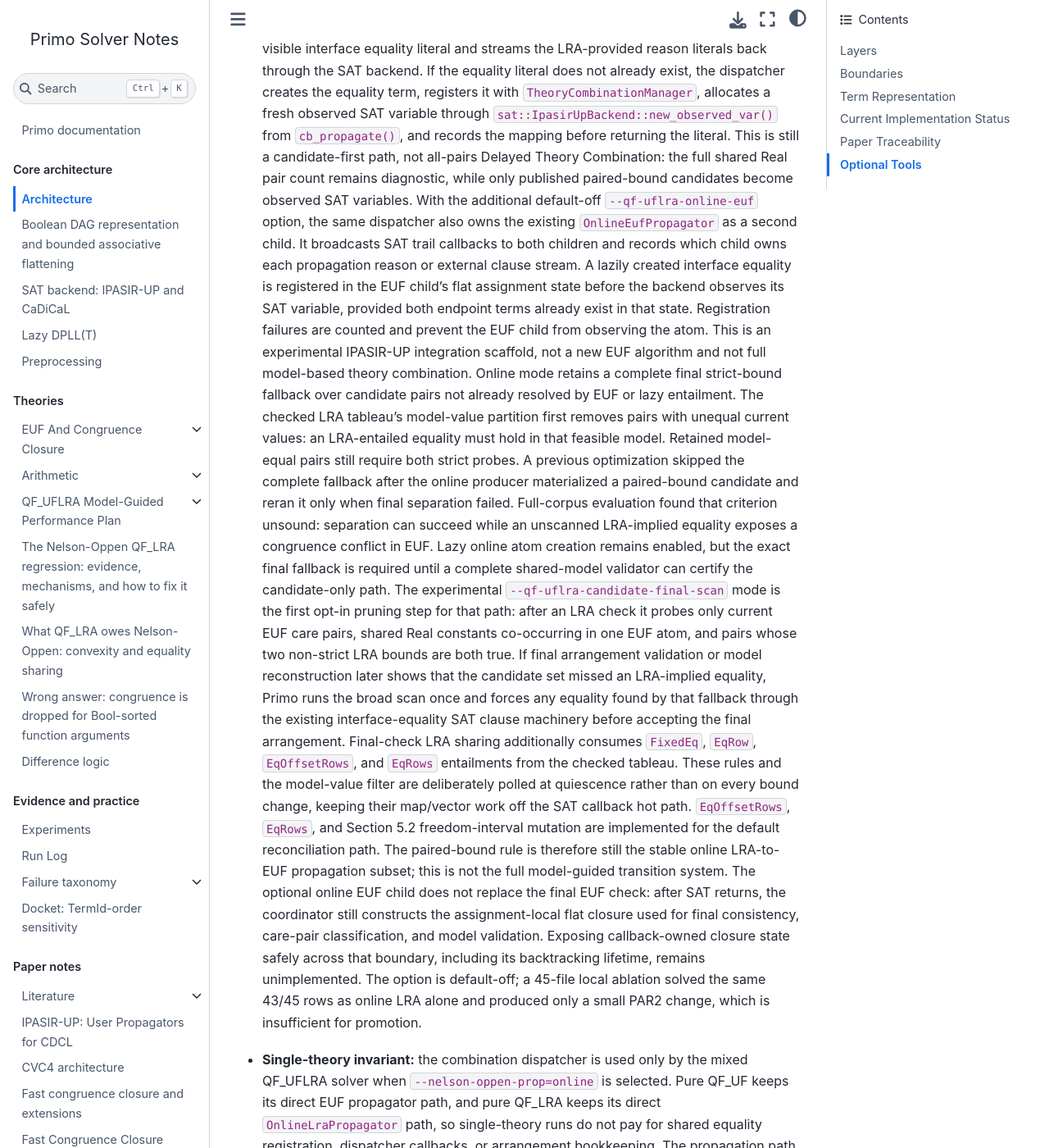
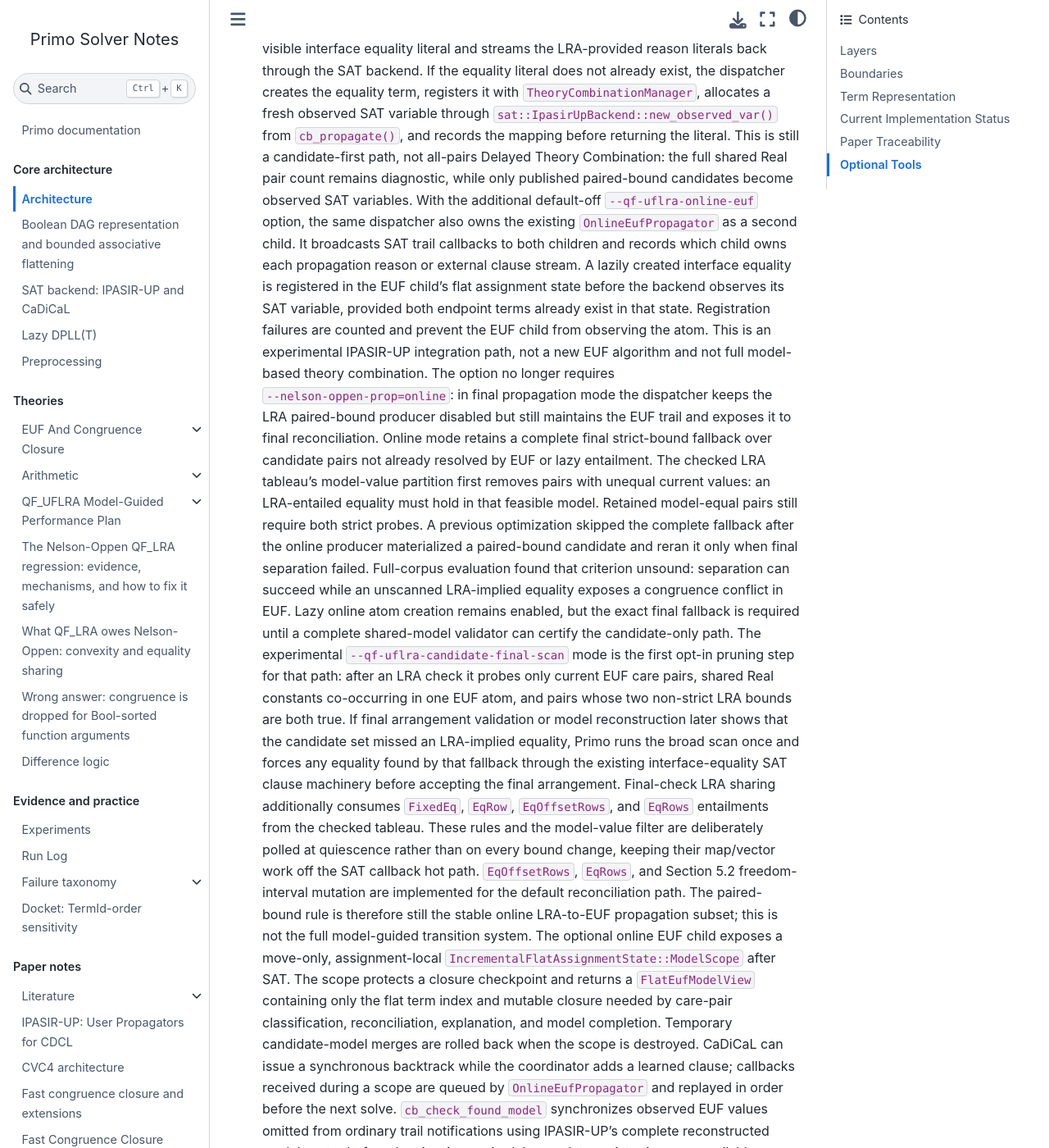
Before and after one commit to primo-solver/primo, a Jupyter Book: the page built from docs/architecture.md, in a window 1280 px wide and 1400 px high, scrolled down 11751 px. Shown: the whole window at 82% size. Built offline with Jupyter Book 1.0.4 settings and Sphinx 7.4.7 and the Sphinx Book theme 1.1.4, drawn with Linux system fonts in a browser that asks for light colours; some of the changed text lies outside the part shown.

Commit message:
Reuse live EUF state in mixed final checks

```diff
--- a/docs/architecture.md
+++ b/docs/architecture.md
@@ -462,8 +462,11 @@ Implemented now:
   before the backend observes its SAT variable, provided both endpoint terms
   already exist in that state. Registration failures are counted and prevent
   the EUF child from observing the atom. This is an experimental IPASIR-UP
-  integration scaffold, not a new EUF algorithm and not full model-based theory
-  combination.
+  integration path, not a new EUF algorithm and not full model-based theory
+  combination. The option no longer requires
+  `--nelson-oppen-prop=online`: in final propagation mode the dispatcher keeps
+  the LRA paired-bound producer disabled but still maintains the EUF trail and
+  exposes it to final reconciliation.
   Online mode retains a complete final strict-bound fallback over candidate
   pairs not already resolved by EUF or lazy entailment. The checked LRA
   tableau's model-value partition first removes pairs with unequal current
@@ -493,15 +496,23 @@ Implemented now:
   implemented for the default reconciliation path. The paired-bound rule is therefore still the
   stable online LRA-to-EUF propagation subset; this is not the full model-guided
   transition system.
-  The optional online EUF child does not replace the final EUF check: after SAT
-  returns, the coordinator still constructs the assignment-local flat closure
-  used for final consistency, care-pair classification, and model validation.
-  Exposing callback-owned closure state safely across that boundary, including
-  its backtracking lifetime, remains unimplemented. The option is default-off;
-  a 45-file local ablation solved the same 43/45 rows as online LRA alone and
-  produced only a small PAR2 change, which is insufficient for promotion.
+  The optional online EUF child exposes a move-only, assignment-local
+  `IncrementalFlatAssignmentState::ModelScope` after SAT. The scope protects a
+  closure checkpoint and returns a `FlatEufModelView` containing only the flat
+  term index and mutable closure needed by care-pair classification,
+  reconciliation, explanation, and model completion. Temporary candidate-model
+  merges are rolled back when the scope is destroyed. CaDiCaL can issue a
+  synchronous backtrack while the coordinator adds a learned clause; callbacks
+  received during a scope are queued by `OnlineEufPropagator` and replayed in
+  order before the next solve. `cb_check_found_model` synchronizes observed EUF
+  values omitted from ordinary trail notifications using IPASIR-UP's complete
+  reconstructed model vector before the view is acquired. Incomplete
+  registration or unavailable incremental state retain the old
+  `PreparedFlatTheory` closure rebuild as a measured fallback. The option
+  remains default-off pending a fresh fuzz and corpus A/B.
 - **Single-theory invariant:** the combination dispatcher is used only by the
-  mixed QF_UFLRA solver when `--nelson-oppen-prop=online` is selected. Pure
+  mixed QF_UFLRA solver when online Nelson-Oppen propagation or live mixed EUF
+  state is explicitly selected. Pure
   QF_UF keeps its direct EUF propagator path, and pure QF_LRA keeps its direct
   `OnlineLraPropagator` path, so single-theory runs do not pay for shared
   equality registration, dispatcher callbacks, or arrangement bookkeeping. The
--- a/docs/papers/nelson-oppen-closure-methods.md
+++ b/docs/papers/nelson-oppen-closure-methods.md
@@ -275,8 +275,8 @@ tableau on every LRA bound change. At final-check quiescence, the broader
 `EqOffsetRows`, and `EqRows` with explanations and deterministic spanning
 output. All four are polled only after a feasible mixed-theory check.
 
-The default-off `--qf-uflra-online-euf` option extends only the callback
-plumbing around this subset. `MixedTheoryPropagationDispatcher` acts as the
+The default-off `--qf-uflra-online-euf` option extends the callback plumbing and
+final EUF model-state reuse around this subset. `MixedTheoryPropagationDispatcher` acts as the
 single IPASIR-UP external propagator and multiplexes the existing incremental
 EUF and LRA children. It records the owner of each propagated literal or
 external clause so the corresponding child supplies the explanation. When the
@@ -287,12 +287,49 @@ variable. The statistics `:no.online.euf-generated-equalities-registered`,
 `:no.online.euf-generated-equality-observation-failures` make this dynamic path
 auditable.
 
-This is still not the paper's shared model state or an implementation of its
-transition system. The final mixed check rebuilds EUF closure from the SAT
-assignment instead of consuming the callback-owned closure, and generated
-equality registration does not update optional dynamic Ackermann indexes. The
-option remains experimental and default-off: the first 45-file local ablation
-had identical solved and wrong-answer counts and only a small PAR2 difference.
+Before accepting SAT, `OnlineEufPropagator::cb_check_found_model` consumes
+IPASIR-UP's complete reconstructed observed-variable model, filling values
+omitted from ordinary trail notifications. It then lends the coordinator a
+move-only `IncrementalFlatAssignmentState::ModelScope`. Its
+`FlatEufModelView` exposes the live flat index and closure under a protected
+checkpoint. Candidate-model merges are therefore temporary. CaDiCaL may
+synchronously backtrack when the coordinator adds a clause; callbacks received
+while the checkpoint is protected are queued and replayed before the next SAT
+call. If the assignment or generated-atom registration is incomplete, the
+coordinator rebuilds the round-local closure as before.
+
+**Implementation checklist and invariants.** This step is based on the
+candidate-model compatibility operations in de Moura and Bjorner, Sections 4
+and 5, and on the observed-variable callback contract in Fazekas et al.,
+*IPASIR-UP: User Propagators for CDCL*, Sections 3 and 4. The implemented mapping
+is:
+
+- `IncrementalFlatAssignmentState` owns the persistent flat index, explained
+  closure, SAT-level checkpoints, and a single active protected model scope;
+- `OnlineEufPropagator` owns observed-variable assignments and the ordered queue
+  of callbacks deferred during that scope;
+- `MixedTheoryPropagationDispatcher` synchronizes generated equality atoms and
+  replays deferred callbacks before `backend.solve()`;
+- `solve_qf_uf_lra` owns the round-local scope and uses `FlatEufModelView` for
+  care pairs, equality filtering, compatibility checks, and model completion;
+- scope destruction restores the closure to its exact SAT-owned checkpoint;
+  no model-choice merge may survive into the next SAT call;
+- final callback synchronization scans IPASIR-UP's observed-variable model
+  once, so its own cost is linear in the observed SAT-variable count; closure
+  operations retain the complexity of the existing incremental
+  congruence-closure implementation;
+- a generated equality must be registered in the flat atom table before its SAT
+  variable is observed, and every learned clause must see all deferred callbacks
+  replayed before the following solve;
+- the rebuilt `PreparedFlatTheory` closure remains the conservative fallback,
+  and counters distinguish reuse, callback synchronization, callback deferral,
+  and rebuilds.
+
+This is still not the paper's generic shared model transition system. The live
+state is EUF-specific, LRA candidate construction remains in the existing mixed
+coordinator, generated equality registration does not update optional dynamic
+Ackermann indexes, and other theories are not generalized. The option remains
+experimental and default-off pending the new fuzz and corpus evaluation.
 
 **Single-theory invariant.** `MixedTheoryPropagationDispatcher` is never used
 for pure QF_UF or pure QF_LRA. Pure QF_UF keeps its direct EUF callback path;
```
Also changed, not shown: docs/debugging.md (+23 -4 lines), docs/papers/model-based-theory-combination.md (+2 -2 lines), docs/qf-uflra-model-guided-performance.md (+12 -8 lines), docs/sat-ipasir-up.md (+18 -0 lines), 6 other files.
